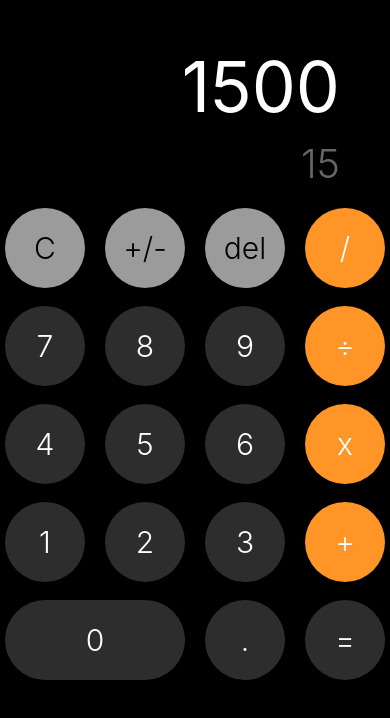
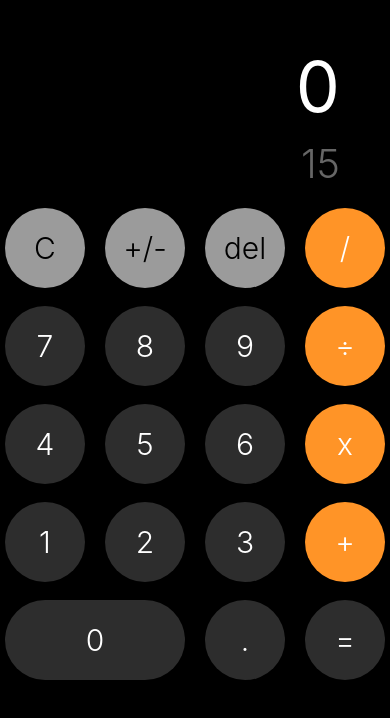
Before and after one commit to JuanIgnacioPiroso/iosCalculator, a React Native app: screen / in a window 390 px wide. Shown: the part 126-844 px from the top of the page. Built offline with nearby package versions, Linux system fonts and the light colour scheme.

Commit message:
Refactor CalculatorScreen component and add useCalculator hook

```diff
--- /dev/null
+++ b/src/hooks/useCalculator.tsx
@@ -0,0 +1,42 @@
+import {useState} from 'react';
+
+export const useCalculator = () => {
+  const [number, setNumber] = useState('0');
+
+  const buildNumber = (numberString: string) => {
+    // ********** Chequear que no se pueda poner 2 veces la coma ********** //
+    if (number.includes('.') && numberString === '.') return;
+
+    if (number.startsWith('0') || number.startsWith('-0')) {
+      // ********** Punto decimal ********** //
+      if (numberString === '.') {
+        return setNumber(number + numberString);
+      }
+
+      // ********** Chequear si es otro cero y no hay punto ********** //
+      if (numberString === '0' && number.includes('.')) {
+        return setNumber(number + numberString);
+      }
+
+      // ********** Chequear si es diferente de cero, no hay punto, y es el primer numero ********** //
+      if (numberString !== '0' && !number.includes('.')) {
+        return setNumber(numberString);
+      }
+
+      // ********** Evitar 000000000.000 ********** //
+      if (numberString === '0' && !number.includes('0')) return;
+
+      return setNumber(number + numberString);
+    }
+
+    setNumber(number + numberString);
+  };
+
+  return {
+    // Properties
+    number,
+
+    // Methods
+    buildNumber,
+  };
+};
--- a/src/screens/CalculatorScreen.tsx
+++ b/src/screens/CalculatorScreen.tsx
@@ -1,12 +1,17 @@
 import {View, Text, Pressable} from 'react-native';
 import {colors, styles} from '../config/theme/app-theme';
 import {CalculatorButton} from '../components/CalculatorButton';
+import {useCalculator} from '../hooks/useCalculator';
 
 export const CalculatorScreen = () => {
+  const {number, buildNumber} = useCalculator();
+
   return (
     <View style={styles.calculatorContainer}>
       <View style={{paddingHorizontal: 30, paddingBottom: 20}}>
-        <Text style={styles.mainResult}>1500</Text>
+        <Text adjustsFontSizeToFit numberOfLines={1} style={styles.mainResult}>
+          {number}
+        </Text>
         <Text style={styles.subResult}>15</Text>
       </View>
 
@@ -37,9 +42,9 @@ export const CalculatorScreen = () => {
       </View>
 
       <View style={styles.row}>
-        <CalculatorButton onPress={() => console.log('7')} label="7" />
-        <CalculatorButton onPress={() => console.log('8')} label="8" />
-        <CalculatorButton onPress={() => console.log('9')} label="9" />
+        <CalculatorButton onPress={() => buildNumber('7')} label="7" />
+        <CalculatorButton onPress={() => buildNumber('8')} label="8" />
+        <CalculatorButton onPress={() => buildNumber('9')} label="9" />
         <CalculatorButton
           onPress={() => console.log('÷')}
           label="÷"
@@ -48,9 +53,9 @@ export const CalculatorScreen = () => {
       </View>
 
       <View style={styles.row}>
-        <CalculatorButton onPress={() => console.log('4')} label="4" />
-        <CalculatorButton onPress={() => console.log('5')} label="5" />
-        <CalculatorButton onPress={() => console.log('6')} label="6" />
+        <CalculatorButton onPress={() => buildNumber('4')} label="4" />
+        <CalculatorButton onPress={() => buildNumber('5')} label="5" />
+        <CalculatorButton onPress={() => buildNumber('6')} label="6" />
         <CalculatorButton
           onPress={() => console.log('x')}
           label="x"
@@ -59,9 +64,9 @@ export const CalculatorScreen = () => {
       </View>
 
       <View style={styles.row}>
-        <CalculatorButton onPress={() => console.log('1')} label="1" />
-        <CalculatorButton onPress={() => console.log('2')} label="2" />
-        <CalculatorButton onPress={() => console.log('3')} label="3" />
+        <CalculatorButton onPress={() => buildNumber('1')} label="1" />
+        <CalculatorButton onPress={() => buildNumber('2')} label="2" />
+        <CalculatorButton onPress={() => buildNumber('3')} label="3" />
         <CalculatorButton
           onPress={() => console.log('+')}
           label="+"
@@ -71,11 +76,11 @@ export const CalculatorScreen = () => {
 
       <View style={styles.row}>
         <CalculatorButton
-          onPress={() => console.log('0')}
+          onPress={() => buildNumber('0')}
           label="0"
           doubleSize
         />
-        <CalculatorButton onPress={() => console.log('.')} label="." />
+        <CalculatorButton onPress={() => buildNumber('.')} label="." />
         <CalculatorButton onPress={() => console.log('=')} label="=" />
       </View>
     </View>
```
